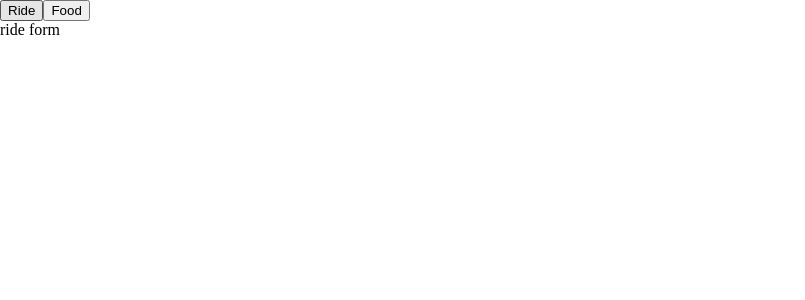
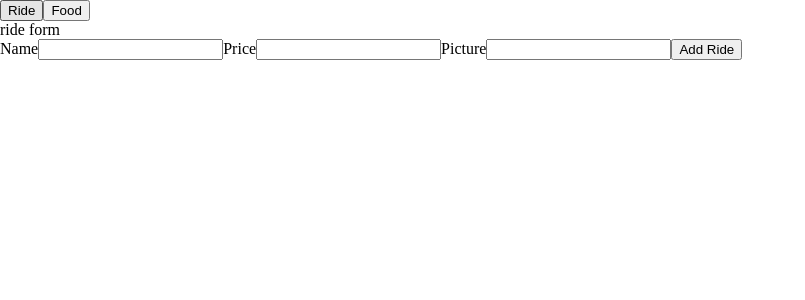
Before and after one commit to ZahraaAlhawaj/DreamScapeParks, a React (Vite) app: page /add in a window 1280 px wide. Shown: the top 300 px of the page, without its empty margins (0-805 px from the left). Built offline with nearby package versions, Linux system fonts and the light colour scheme.

Commit message:
create add ride form

```diff
--- a/src/components/RideForm.jsx
+++ b/src/components/RideForm.jsx
@@ -1,8 +1,33 @@
+import { useRef } from 'react'
 const RideForm = () => {
+  const formRef = {
+    name: useRef(null),
+    price: useRef(null),
+    pic: useRef(null)
+  }
+
+  const handleSubmit = (e) => {
+    e.preventDefault()
+    console.log({
+      name: formRef.name.current.value,
+      price: formRef.price.current.value,
+      pic: formRef.pic.current.value
+    })
+    e.target.reset()
+  }
+
   return (
     <div>
       ride form
-      <form></form>
+      <form onSubmit={handleSubmit}>
+        <label htmlFor="name">Name</label>
+        <input type="text" ref={formRef.name} />
+        <label htmlFor="price">Price</label>
+        <input type="number" ref={formRef.price} />
+        <label htmlFor="pic">Picture</label>
+        <input type="text" ref={formRef.pic} />
+        <button type="submit">Add Ride</button>
+      </form>
     </div>
   )
 }
```
